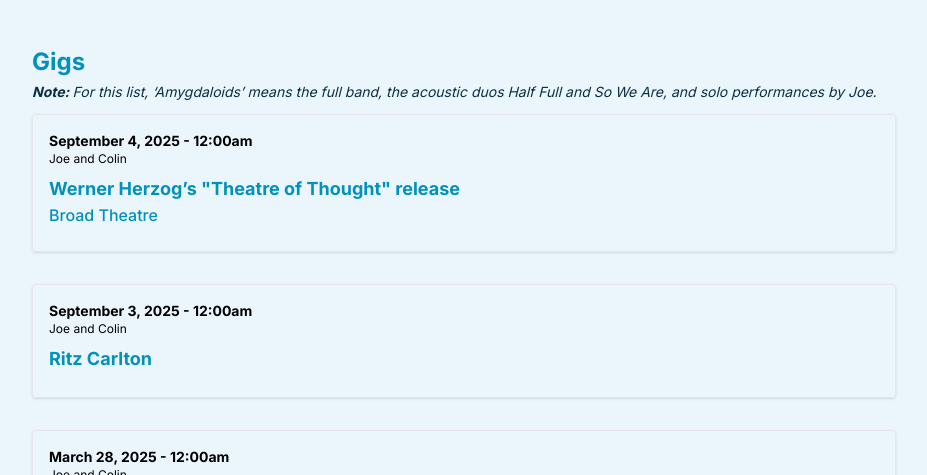
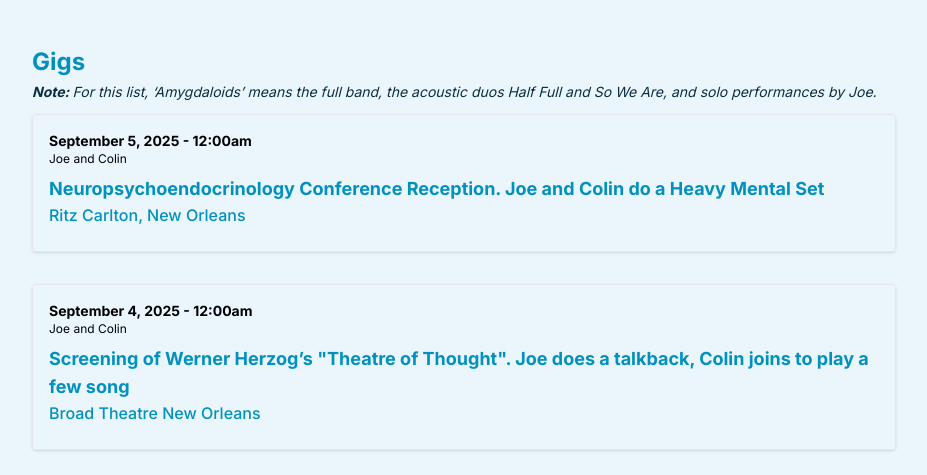
Before and after one commit to imercadal/joe-ledoux, a Next.js app: page /musician in a window 1280 px wide. Shown: the part 1940-2415 px from the top of the page, without its empty margins (176-1103 px from the left). Built offline with nearby package versions, Linux system fonts and the light colour scheme; a web font is replaced by a local one.

Commit message:
Added shows

```diff
--- a/app/musician/show-data.ts
+++ b/app/musician/show-data.ts
@@ -885,19 +885,18 @@ export const shows: Show[] = [
     date: new Date("2025-03-28"),
     address: "Roscoe, NY"
   },
-  {
+    {
     _id: 141,
-    title: "Ritz Carlton",
+    title: 'Screening of Werner Herzog’s "Theatre of Thought". Joe does a talkback, Colin joins to play a few song',
     band: "Joe and Colin",
-    date: new Date("2025-09-03"),
-    address: "New Orleans, LA"
+    date: new Date("2025-09-04"),
+    venue: "Broad Theatre New Orleans"
   },
   {
     _id: 142,
-    title: 'Werner Herzog’s "Theatre of Thought" release',
+    title: "Neuropsychoendocrinology Conference Reception. Joe and Colin do a Heavy Mental Set",
     band: "Joe and Colin",
-    date: new Date("2025-09-04"),
-    venue: "Broad Theatre",
-    address: "New Orleans"
+    date: new Date("2025-09-05"),
+    venue: "Ritz Carlton, New Orleans"
   }
 ]
```
